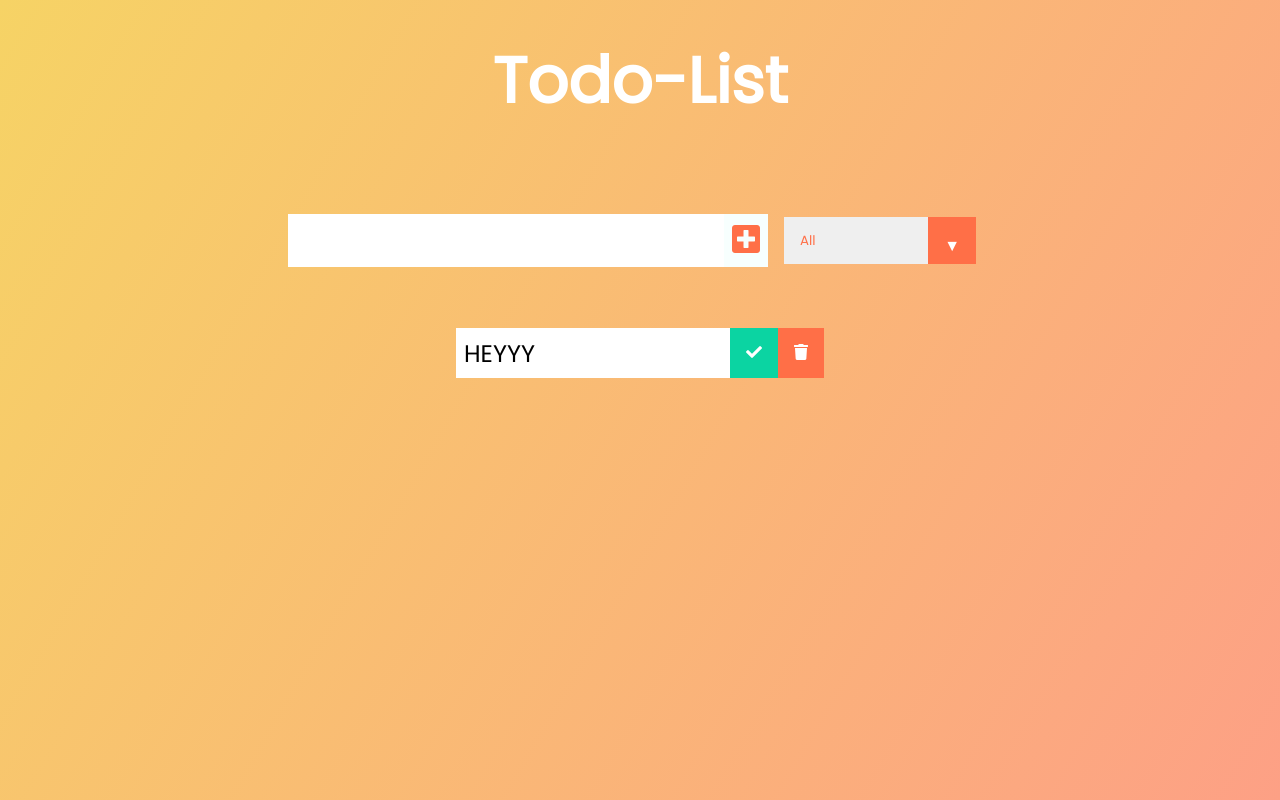
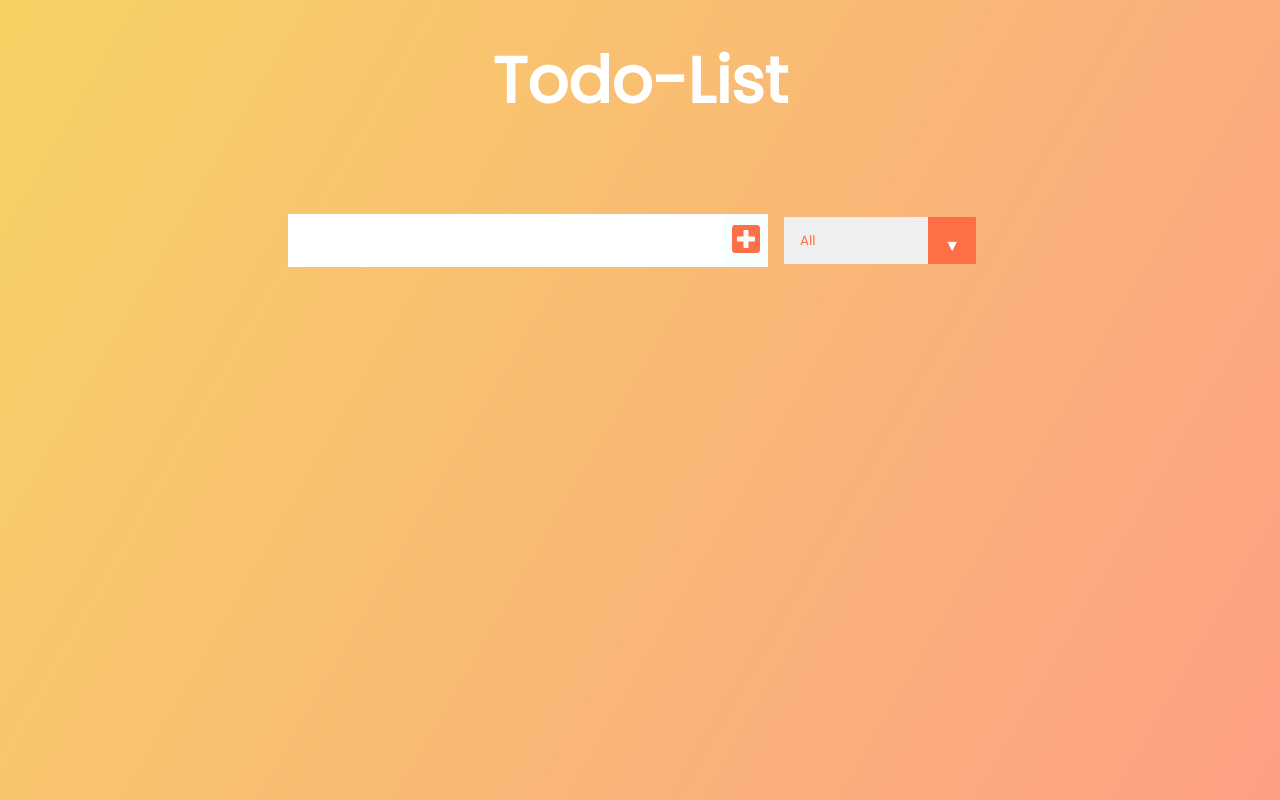
Before and after one commit to Ssekyanzi-Tsean/to-do, a React (Create React App) app in the folder to-do/: page / in a window 1280 px wide. Built offline with nearby package versions, Linux system fonts and the light colour scheme.

Commit message:
Added the render out of the to-do that are inputted by the USer

```diff
--- a/to-do/src/App.js
+++ b/to-do/src/App.js
@@ -13,7 +13,7 @@
       <h1>Todo-List </h1>
       </header>
       <Form inputText={inputText} todos={todos} setTodos={setTodos} setInputText={setInputText} />
-      <TodoList />
+      <TodoList todos={todos}/>
     </div>
   );
 }
--- a/to-do/src/components/Todo.js
+++ b/to-do/src/components/Todo.js
@@ -1,9 +1,10 @@
+/* eslint-disable react/prop-types */
 import React from 'react';
 
-const Todo = () => {
+const Todo = ({text}) => {
     return(
         <div className="todo">
-            <li className="todo-item">HEYYY</li>
+            <li className="todo-item">{text}</li>
             <button className="complete-btn"><i className="fas fa-check"></i></button>
             <button className="trash-btn"><i className="fas fa-trash"></i></button>
             </div>
--- a/to-do/src/components/TodoList.js
+++ b/to-do/src/components/TodoList.js
@@ -1,12 +1,17 @@
+/* eslint-disable react/jsx-key */
+/* eslint-disable react/prop-types */
 import React from "react";
 import Todo from './Todo';
 
 
-const TodoList = () => {
+const TodoList = ({ todos }) => {
+    console.log(todos)
     return(
         <div className="todo-container">
             <ul className="todo-list">
-                <Todo />
+                {todos.map(todo => (
+                    <Todo key={todo.id} text={todo.text} />
+                ))}
             </ul>
         </div>
     );
```
